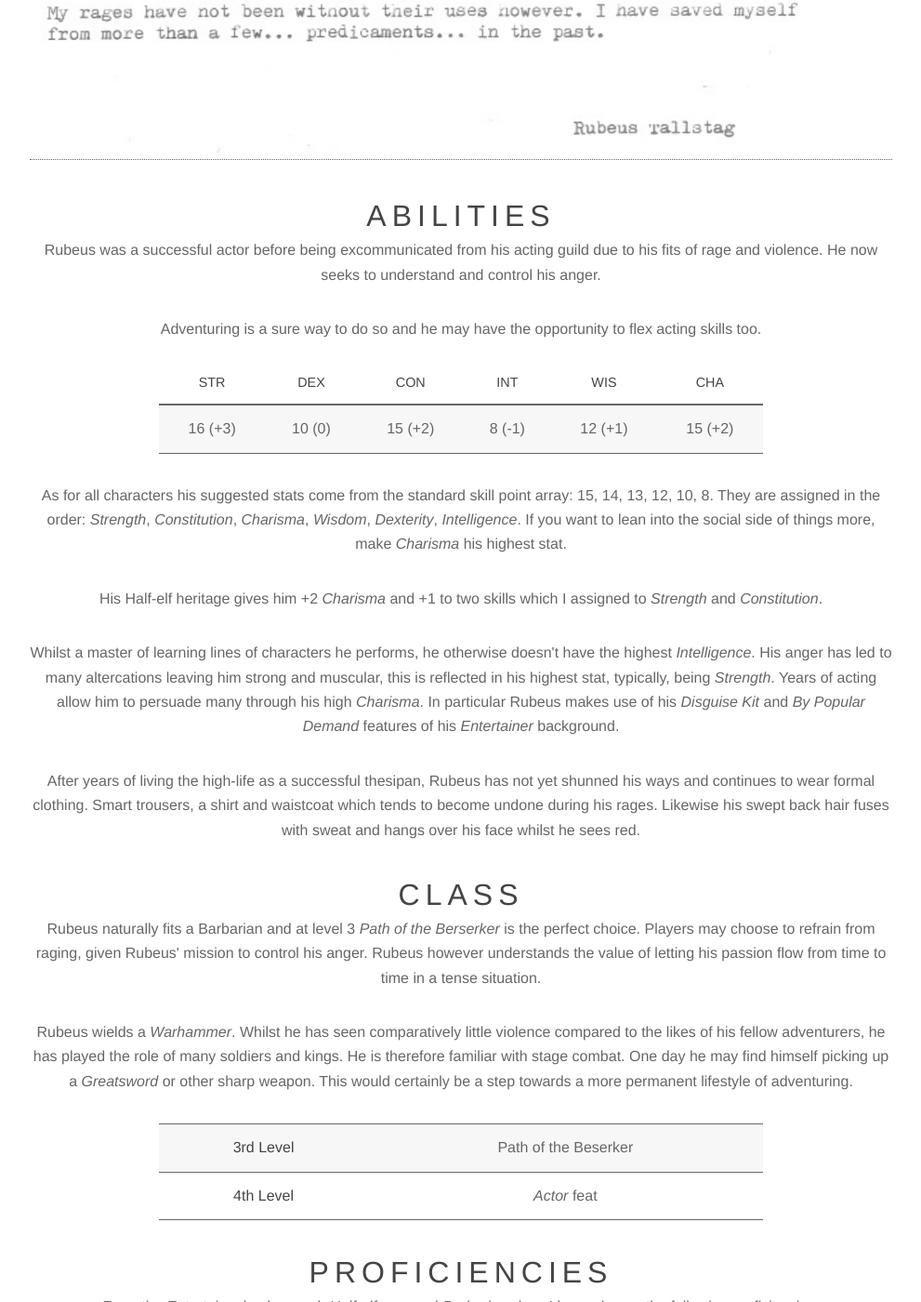
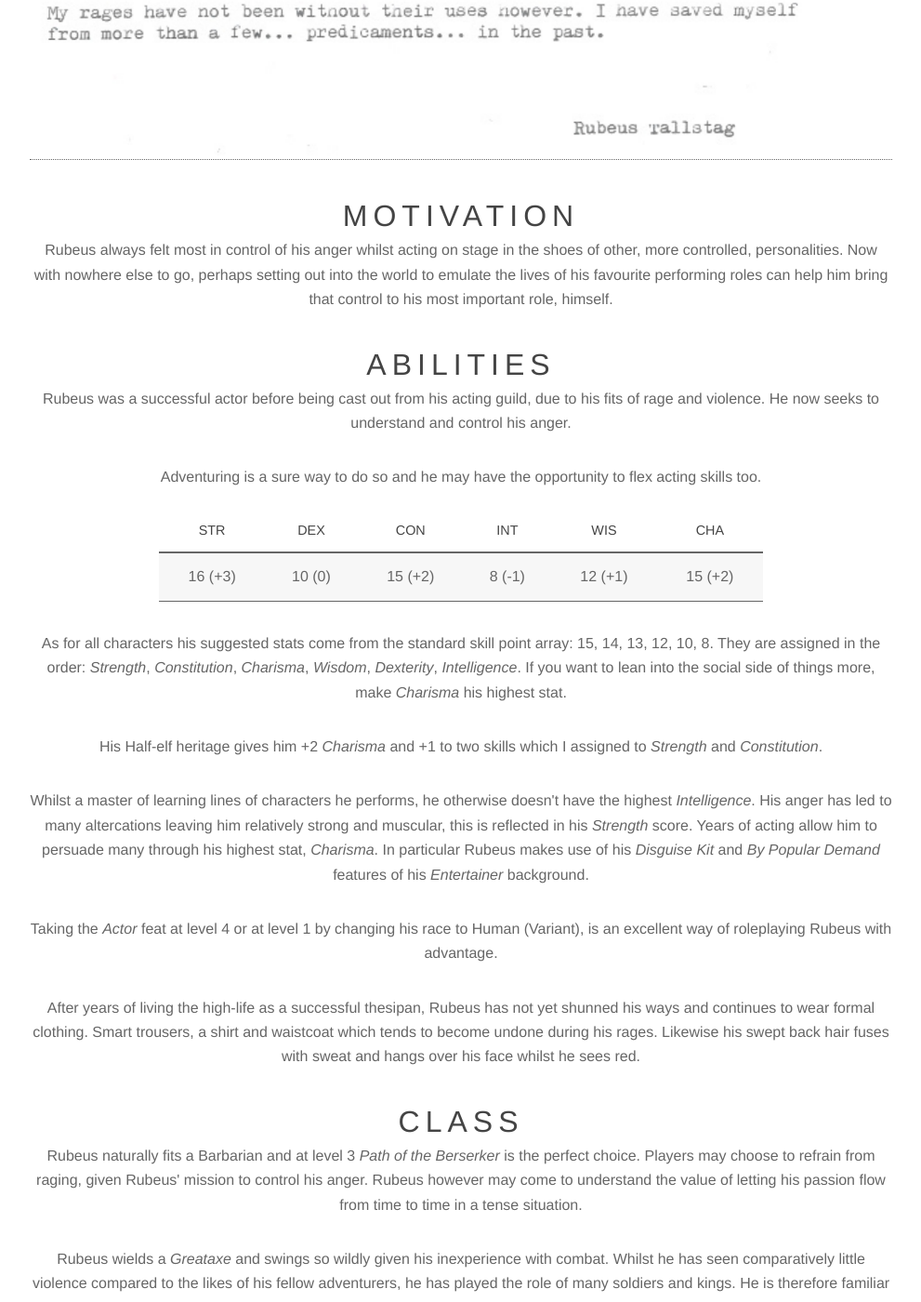
Before and after one commit to tjheslin1/dndrepository, a Jekyll site: the page built from _posts/2018-03-30-Rubeus-Tallstag.markdown, in a window 1280 px wide and 1400 px high, scrolled down 1223 px. Shown: the whole window at 93% size, without its empty margins (144-1135 px from the left). Built offline with Jekyll 4.4.1, drawn with Linux system fonts in a browser that asks for light colours; some web fonts are replaced; some of the changed text lies outside the part shown.

Commit message:
Updating Rubeus

```diff
--- a/_posts/2018-03-30-Rubeus-Tallstag.markdown
+++ b/_posts/2018-03-30-Rubeus-Tallstag.markdown
@@ -25,9 +25,15 @@ I accept that.
 One day I hope to prove myself worthy of their company and place in the Guild. Until then I must learn to control my anger, before it truly ruins me. I was always most in control whilst playing a role, maybe if I live a bit like on my icons from the stage I may learn how to control my outbursts. My rages have not been without their uses however. I have saved myself from more than a few.. predicaments.. in the past."></a>
 </div>
 
+<h1>Motivation</h1>
+
+Rubeus always felt most in control of his anger whilst acting on stage in the shoes of other, more controlled, personalities.
+Now with nowhere else to go, perhaps setting out into the world to emulate the lives of his favourite performing roles can help
+him bring that control to his most important role, himself.
+
 <h1>Abilities</h1>
 
-<p>Rubeus was a successful actor before being excommunicated from his acting guild due to his fits of rage and violence.
+<p>Rubeus was a successful actor before being cast out from his acting guild, due to his fits of rage and violence.
 He now seeks to understand and control his anger.</p>
 
 <p>Adventuring is a sure way to do so and he may have the opportunity to flex acting skills too.</p>
@@ -42,19 +48,33 @@ They are assigned in the order: <i>Strength</i>, <i>Constitution</i>, <i>Charism
 <p>His Half-elf heritage gives him +2 <i>Charisma</i> and +1 to two skills which I assigned to <i>Strength</i> and <i>Constitution</i>.</p>
 
 <p>Whilst a master of learning lines of characters he performs, he otherwise doesn't have the highest <i>Intelligence</i>.
-His anger has led to many altercations leaving him strong and muscular, this is reflected in his highest stat, typically, being <i>Strength</i>.
-Years of acting allow him to persuade many through his high <i>Charisma</i>. In particular Rubeus makes use of his <i>Disguise Kit</i> and <i>By Popular Demand</i> features of his <i>Entertainer</i> background.</p>
+His anger has led to many altercations leaving him relatively strong and muscular, this is reflected in his <i>Strength</i> score.
+Years of acting allow him to persuade many through his highest stat, <i>Charisma</i>.
+In particular Rubeus makes use of his <i>Disguise Kit</i> and <i>By Popular Demand</i> features of his <i>Entertainer</i> background.</p>
 
-<p>After years of living the high-life as a successful thesipan, Rubeus has not yet shunned his ways and continues to wear formal clothing. Smart trousers, a shirt and waistcoat which tends to become undone during his rages. Likewise his swept back hair fuses with sweat and hangs over his face whilst he sees red.</p>
+Taking the <i>Actor</i> feat at level 4 or at level 1 by changing his race to Human (Variant), is an excellent way of roleplaying Rubeus with advantage.
+
+<p>After years of living the high-life as a successful thesipan, Rubeus has not yet shunned his ways and continues to wear formal clothing.
+Smart trousers, a shirt and waistcoat which tends to become undone during his rages.
+Likewise his swept back hair fuses with sweat and hangs over his face whilst he sees red.</p>
 
 <h1>Class</h1>
 
-<p>Rubeus naturally fits a Barbarian and at level 3 <i>Path of the Berserker</i> is the perfect choice. Players may choose to refrain from raging, given Rubeus' mission to control his anger. Rubeus however understands the value of letting his passion flow from time to time in a tense situation.</p>
+<p>Rubeus naturally fits a Barbarian and at level 3 <i>Path of the Berserker</i> is the perfect choice.
+Players may choose to refrain from raging, given Rubeus' mission to control his anger.
+Rubeus however may come to understand the value of letting his passion flow from time to time in a tense situation.</p>
 
-<p>Rubeus wields a <i>Warhammer</i>. Whilst he has seen comparatively little violence compared to the likes of his fellow adventurers, he has played the role of many soldiers and kings. He is therefore familiar with stage combat. One day he may find himself picking up a <i>Greatsword</i> or other sharp weapon. This would certainly be a step towards a more permanent lifestyle of adventuring.</p>
+<p>Rubeus wields a <i>Greataxe</i> and swings so wildly given his inexperience with combat. Whilst he has seen comparatively little violence compared to the likes of his fellow adventurers,
+he has played the role of many soldiers and kings. He is therefore familiar with stage combat.
+One day he may find himself picking up a <i>Greataxe</i> or other sharp weapon.
+This would certainly be a step towards a more permanent lifestyle of adventuring.</p>
+
+<h2>Iconic choices</h2>
 
 |   **3rd Level**   | Path of the Beserker |
 |   **4th Level**   | <i>Actor</i> feat |
+
+<i><i/>
 
 <h1>Proficiencies</h1>
 
```
Also changed, not shown: other parts of _posts/2018-03-30-Rubeus-Tallstag.markdown (+2 -2 lines), 1 other file.
